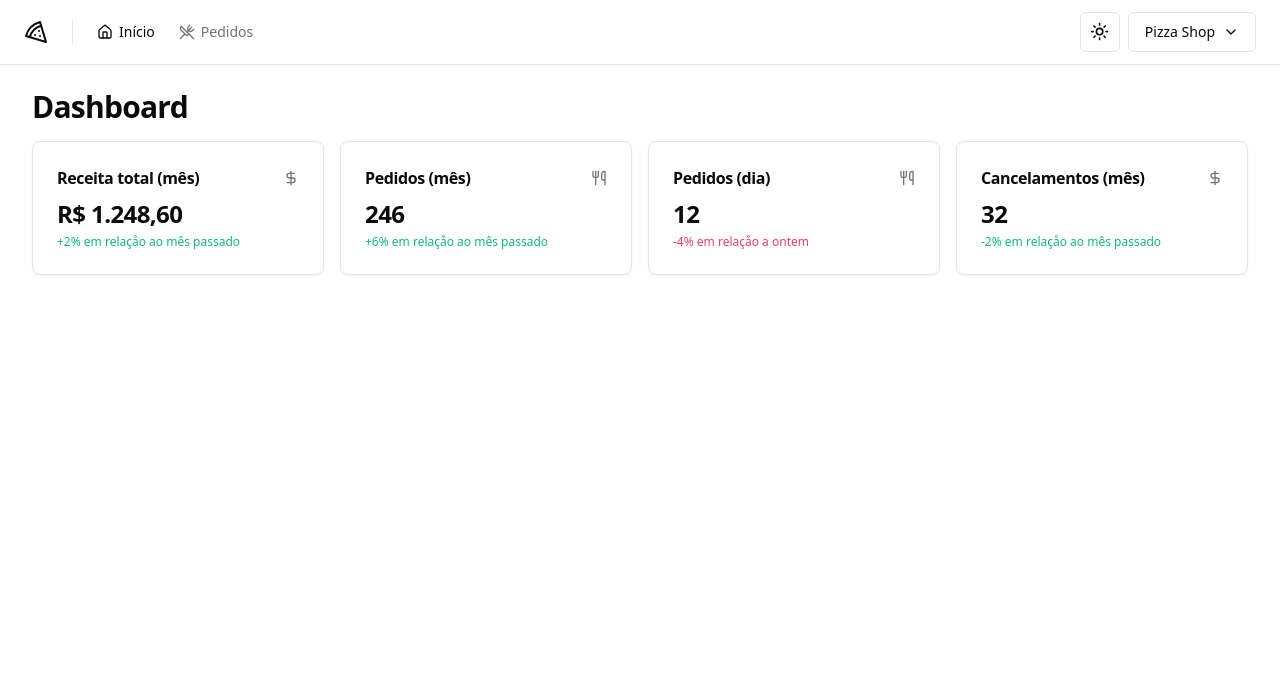
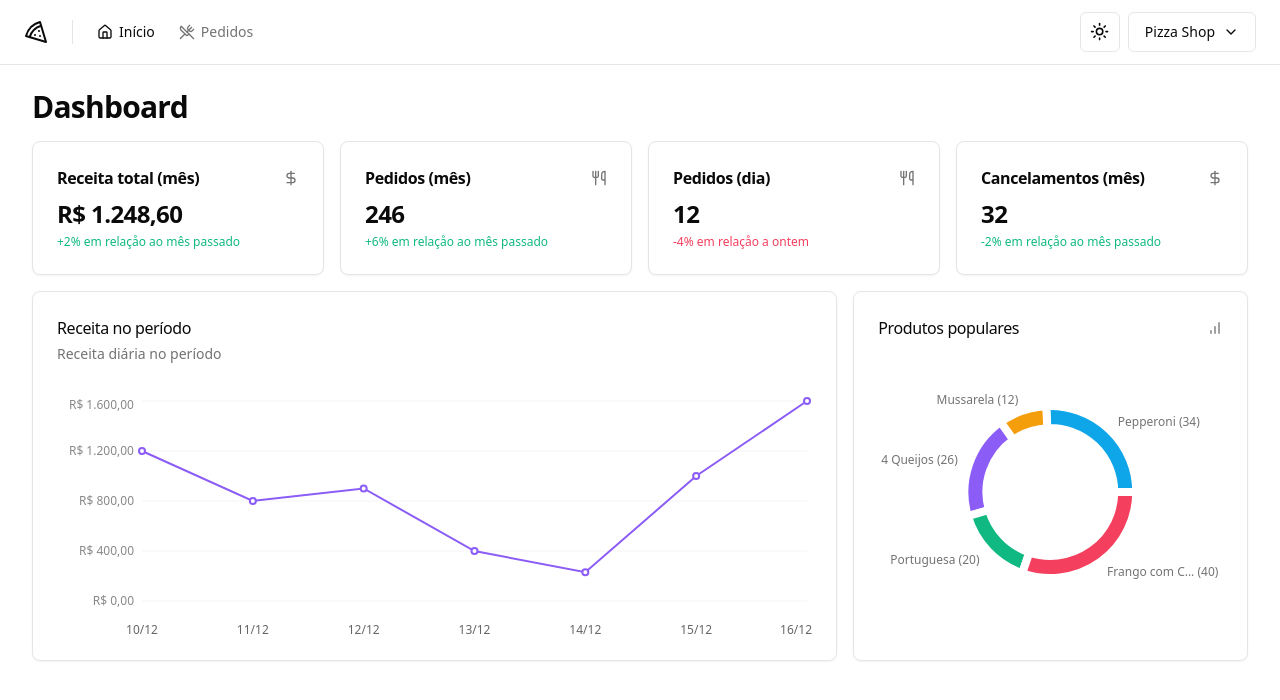
Before and after one commit to victorpraado1005/pizza-shop, a React (Vite) app: page / in a window 1280 px wide. Shown: the top 700 px of the page. Built offline with nearby package versions, Linux system fonts and the light colour scheme.

Commit message:
criando os graficos da pagina de dashboard.

```diff
--- a/package.json
+++ b/package.json
@@ -27,6 +27,7 @@
     "react-helmet-async": "^2.0.4",
     "react-hook-form": "^7.51.3",
     "react-router-dom": "^6.22.3",
+    "recharts": "^2.12.7",
     "sonner": "^1.4.41",
     "sort-by": "^1.2.0",
     "tailwind-merge": "^2.2.2",
--- a/src/pages/app/dashboard/dashboard.tsx
+++ b/src/pages/app/dashboard/dashboard.tsx
@@ -4,6 +4,8 @@
 import { MonthCanceledOrderAmountCard } from './month-canceled-orders-amount-card'
 import { MonthOrdersAmountCard } from './month-orders-amount-card'
 import { MonthRevenueCard } from './month-revenue-card'
+import { PopularProductsChart } from './popular-products-chart'
+import { RevenueChart } from './revenue-chart'
 
 export function Dashboard() {
   return (
@@ -18,6 +20,11 @@
           <DayOrdersAmountCard />
           <MonthCanceledOrderAmountCard />
         </div>
+
+        <div className="grid grid-cols-9 gap-4">
+          <RevenueChart />
+          <PopularProductsChart />
+        </div>
       </div>
     </>
   )
--- /dev/null
+++ b/src/pages/app/dashboard/popular-products-chart.tsx
@@ -0,0 +1,93 @@
+import { BarChart } from 'lucide-react'
+import { Cell, Pie, PieChart, ResponsiveContainer } from 'recharts'
+import colors from 'tailwindcss/colors'
+
+import { Card, CardContent, CardHeader, CardTitle } from '@/components/ui/card'
+
+const data = [
+  { product: 'Pepperoni', amount: 34 },
+  { product: 'Mussarela', amount: 12 },
+  { product: '4 Queijos', amount: 26 },
+  { product: 'Portuguesa', amount: 20 },
+  { product: 'Frango com Catupiry', amount: 40 },
+]
+
+const COLORS = [
+  colors.sky[500],
+  colors.amber[500],
+  colors.violet[500],
+  colors.emerald[500],
+  colors.rose[500],
+]
+
+export function PopularProductsChart() {
+  return (
+    <Card className="col-span-3">
+      <CardHeader className="pb-8">
+        <div className="flex items-center justify-between">
+          <CardTitle className="text-base font-medium">
+            Produtos populares
+          </CardTitle>
+          <BarChart className="size-4 text-muted-foreground" />
+        </div>
+      </CardHeader>
+
+      <CardContent>
+        <ResponsiveContainer width="100%" height={240}>
+          <PieChart style={{ fontSize: 12 }}>
+            <Pie
+              data={data}
+              dataKey="amount"
+              nameKey="product"
+              cx="50%"
+              cy="50%"
+              outerRadius={86}
+              innerRadius={64}
+              strokeWidth={8}
+              labelLine={false}
+              label={({
+                cx,
+                cy,
+                midAngle,
+                innerRadius,
+                outerRadius,
+                value,
+                index,
+              }) => {
+                const RADIAN = Math.PI / 180
+                const radius = 12 + innerRadius + (outerRadius - innerRadius)
+                const x = cx + radius * Math.cos(-midAngle * RADIAN)
+                const y = cy + radius * Math.sin(-midAngle * RADIAN)
+
+                return (
+                  <text
+                    x={x}
+                    y={y}
+                    className="fill-muted-foreground text-xs"
+                    textAnchor={x > cx ? 'start' : 'end'}
+                    dominantBaseline="central"
+                  >
+                    {data[index].product.length > 12
+                      ? data[index].product.substring(0, 12).concat('...')
+                      : data[index].product}{' '}
+                    ({value})
+                  </text>
+                )
+              }}
+            >
+              {data.map((_, i) => {
+                return (
+                  <Cell
+                    key={`cell-${i}`}
+                    fill={COLORS[i]}
+                    className="stroke-background transition-all hover:opacity-80"
+                  />
+                )
+              })}
+            </Pie>
+          </PieChart>
+        </ResponsiveContainer>
+      </CardContent>
+    </Card>
+  )
+}
--- /dev/null
+++ b/src/pages/app/dashboard/revenue-chart.tsx
@@ -0,0 +1,71 @@
+import {
+  CartesianGrid,
+  Line,
+  LineChart,
+  ResponsiveContainer,
+  XAxis,
+  YAxis,
+} from 'recharts'
+import colors from 'tailwindcss/colors'
+
+import {
+  Card,
+  CardContent,
+  CardDescription,
+  CardHeader,
+  CardTitle,
+} from '@/components/ui/card'
+
+const data = [
+  { data: '10/12', revenue: 1200 },
+  { data: '11/12', revenue: 800 },
+  { data: '12/12', revenue: 900 },
+  { data: '13/12', revenue: 400 },
+  { data: '14/12', revenue: 230 },
+  { data: '15/12', revenue: 1000 },
+  { data: '16/12', revenue: 1600 },
+]
+
+export function RevenueChart() {
+  return (
+    <Card className="col-span-6">
+      <CardHeader className="flex-row items-center justify-between pb-8">
+        <div className="space-y-1">
+          <CardTitle className="text-base font-medium">
+            Receita no período
+          </CardTitle>
+          <CardDescription>Receita diária no período</CardDescription>
+        </div>
+      </CardHeader>
+
+      <CardContent>
+        <ResponsiveContainer width="100%" height={240}>
+          <LineChart data={data} style={{ fontSize: 12 }}>
+            <XAxis dataKey="data" tickLine={false} axisLine={false} dy={16} />
+            <YAxis
+              stroke="#888"
+              axisLine={false}
+              tickLine={false}
+              width={80}
+              tickFormatter={(value: number) =>
+                value.toLocaleString('pt-BR', {
+                  style: 'currency',
+                  currency: 'BRL',
+                })
+              }
+            />
+
+            <CartesianGrid vertical={false} className="stroke-muted" />
+
+            <Line
+              type="linear"
+              strokeWidth={2}
+              dataKey="revenue"
+              stroke={colors.violet['500']}
+            />
+          </LineChart>
+        </ResponsiveContainer>
+      </CardContent>
+    </Card>
+  )
+}
```
Also changed, not shown: 1 other file (tests, documents, lock files or other folders).
